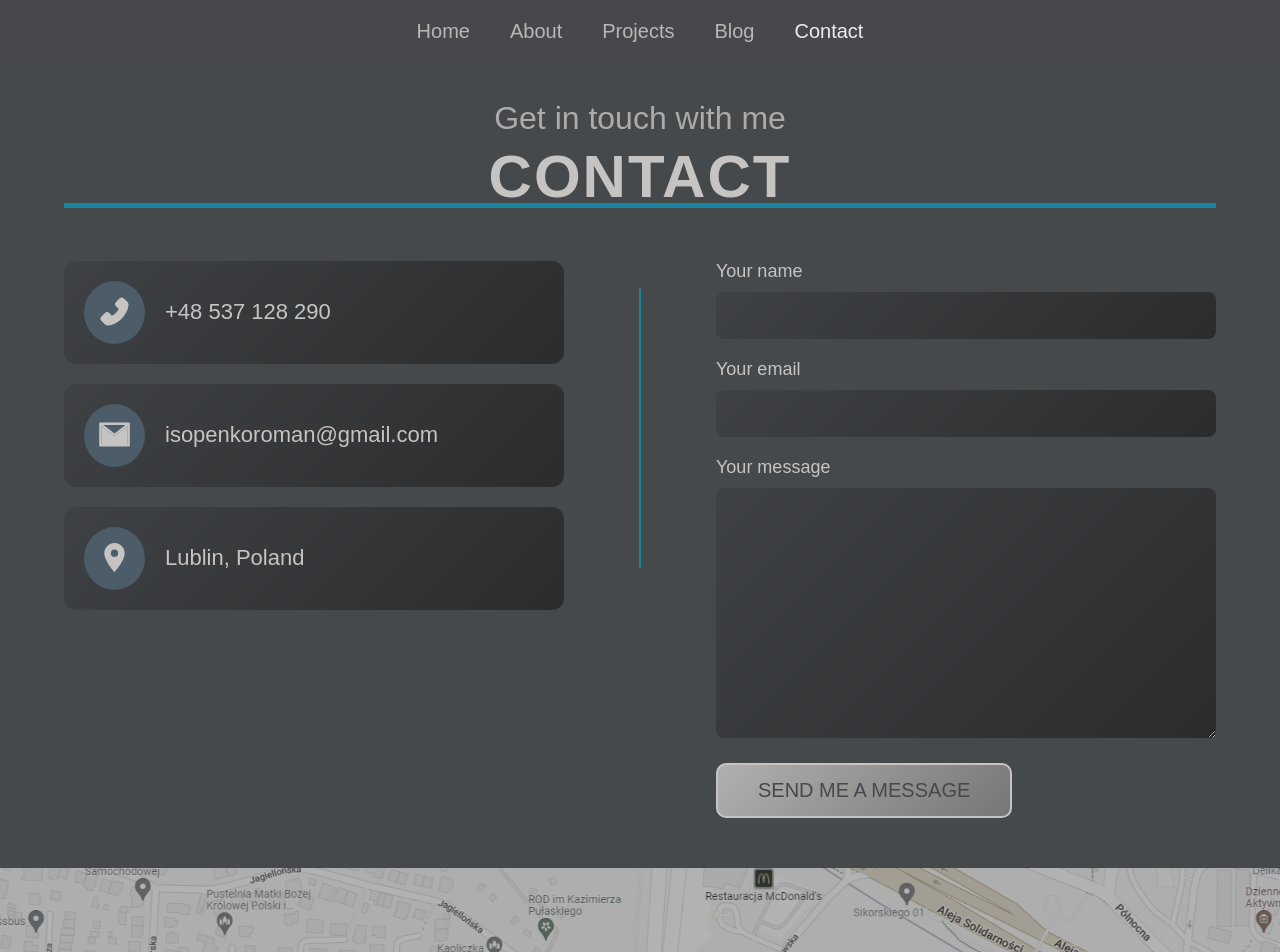
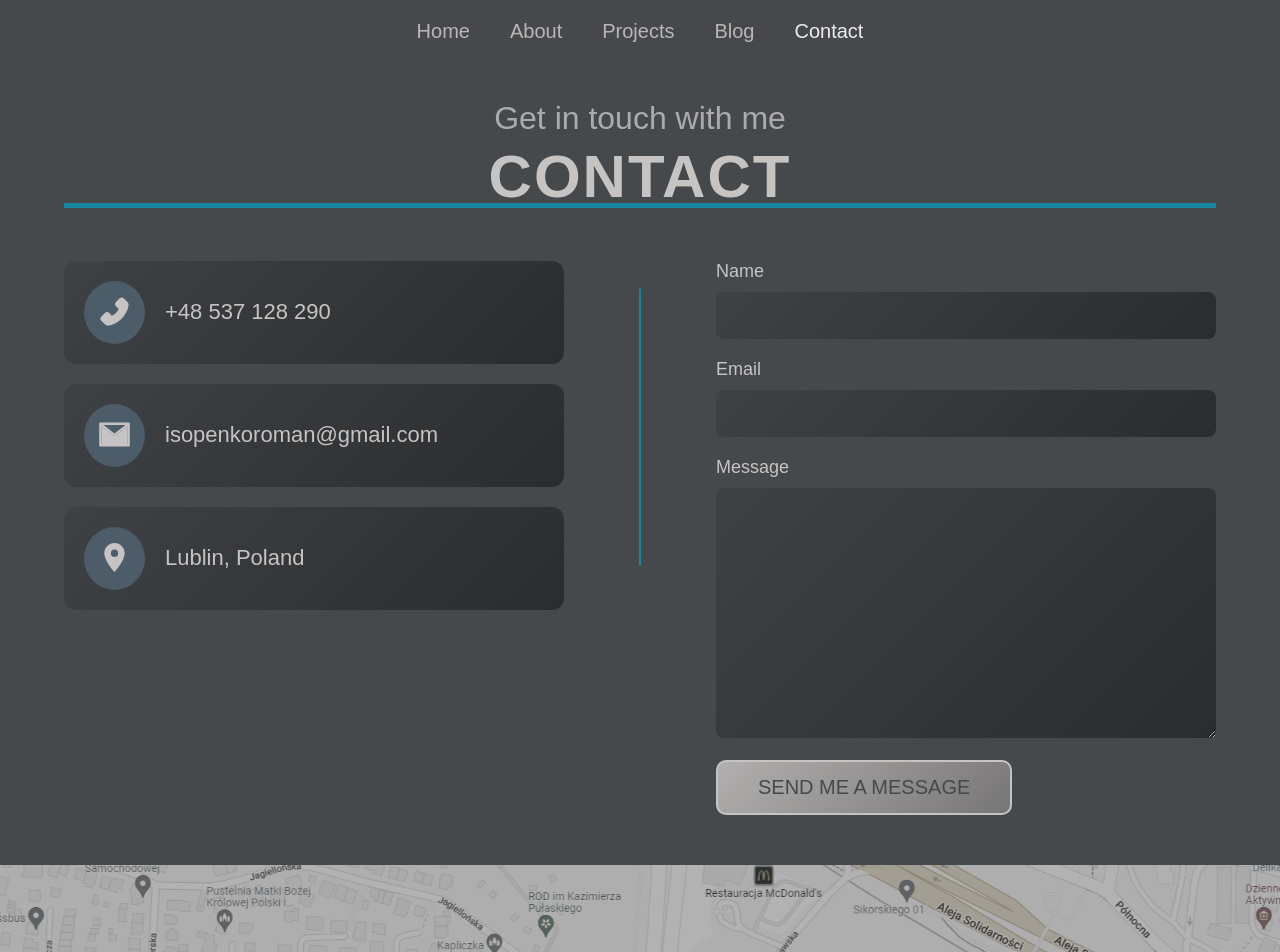
Before and after one commit to romaniso/React-Portfolio-Project, a React (Create React App) app: page /contact in a window 1280 px wide. Shown: the top 952 px of the page. Built offline with nearby package versions, Linux system fonts and the light colour scheme.

Commit message:
fix ContactForm component and link it to the emailJS library

```diff
--- a/src/components/ContactForm.jsx
+++ b/src/components/ContactForm.jsx
@@ -1,4 +1,4 @@
-import React, { useState, useRef } from "react";
+import React, { useRef, useState } from "react";
 import emailjs from "@emailjs/browser";
 
 const Result = () => {
@@ -9,14 +9,10 @@ const Result = () => {
   );
 };
 
-export default function ContactForm() {
-  const [name, setName] = useState("");
-  const [email, setEmail] = useState("");
-  const [message, setMessage] = useState("");
-
+const ContactForm = () => {
+  const [result, showResult] = useState(false);
   const form = useRef();
 
-  const [result, showResult] = useState(false);
   const sendEmail = (e) => {
     e.preventDefault();
 
@@ -35,64 +31,156 @@ export default function ContactForm() {
           console.log(error.text);
         }
       );
+
+    showResult(true);
+    setTimeout(() => {
       e.target.reset();
-    showResult(true);
+      showResult(false);
+    }, 5000);
   };
-
-  setTimeout(() => {
-    showResult(false);
-  }, 10000);
 
   return (
     <div className="form__wrapper">
       <form className="form" ref={form} onSubmit={sendEmail}>
         <div className="form-group">
-          <label htmlFor="name">
-            Your name
+          <label htmlFor="user_name">Name</label>
           <input
+            type="text"
+            name="user_name"
             className="card"
-              type="text"
-              id="name"
-              name="from_name"
-              value={name}
-              onChange={(e) => setName(e.target.value)}
+            id="user_name"
             required
           />
-          </label>
         </div>
         <div className="form-group">
-          <label htmlFor="email">
-            Your email
+          <label htmlFor="user_email">Email</label>
           <input
+            type="email"
+            name="user_email"
             className="card"
-              type="text"
-              id="email"
-              email="email"
-              value={email}
-              onChange={(e) => setEmail(e.target.value)}
+            id="user_email"
             required
           />
-          </label>
         </div>
         <div className="form-group">
-          <label htmlFor="message">
-            Your message
+          <label htmlFor="user_message">Message</label>
           <textarea
+            name="message"
             className="card"
-              type="text"
-              id="message"
-              message="message"
-              value={message}
-              onChange={(e) => setMessage(e.target.value)}
+            id="user_message"
             required
           />
-          </label>
         </div>
-        <button className="form__button button" type="submit">
-          Send me a message
-        </button>
+
+        <input
+          className="form__button button"
+          type="submit"
+          value="Send me a message"
+        />
+      </form>
       <div className="row">{result ? <Result /> : null}</div>
-      </form>
     </div>
   );
-}
+};
+
+export default ContactForm;
+
+// Old version - it doesn't work, maybe because of useState hooks
+
+// import React, { useState, useRef } from "react";
+// import emailjs from "@emailjs/browser";
+
+// const Result = () => {
+//   return (
+//     <p className="form__result">
+//       Your message has been sent. I will contact you soon.
+//     </p>
+//   );
+// };
+
+// export default function ContactForm() {
+//   const [name, setName] = useState("");
+//   const [email, setEmail] = useState("");
+//   const [message, setMessage] = useState("");
+
+//   const form = useRef();
+
+//   const [result, showResult] = useState(false);
+//   const sendEmail = (e) => {
+//     e.preventDefault();
+//     emailjs
+//       .sendForm(
+//         "service_r6r1q4l",
+//         "template_ddsxtrm",
+//         form.current,
+//         "gzuG-8n8L9RcvpbJh"
+//       )
+//       .then(
+//         (result) => {
+//           console.log(result.text);
+//         },
+//         (error) => {
+//           console.log(error.text);
+//         }
+//       );
+//     e.target.reset();
+//     showResult(true);
+//   };
+
+//   setTimeout(() => {
+//     showResult(false);
+//   }, 10000);
+
+//   return (
+//     <div className="form__wrapper">
+//       <form className="form" ref={form} onSubmit={sendEmail}>
+//         <div className="form-group">
+//           <label htmlFor="name">
+//             Your name
+//             <input
+//               className="card"
+//               type="text"
+//               id="name"
+//               name="user_name"
+//               value={name}
+//               onChange={(e) => setName(e.target.value)}
+//               required
+//             />
+//           </label>
+//         </div>
+//         <div className="form-group">
+//           <label htmlFor="email">
+//             Your email
+//             <input
+//               className="card"
+//               type="email"
+//               id="email"
+//               name="user_email"
+//               value={email}
+//               onChange={(e) => setEmail(e.target.value)}
+//               required
+//             />
+//           </label>
+//         </div>
+//         <div className="form-group">
+//           <label htmlFor="message">
+//             Your message
+//             <textarea
+//               className="card"
+//               type="text"
+//               id="message"
+//               name="message"
+//               value={message}
+//               onChange={(e) => setMessage(e.target.value)}
+//               required
+//             />
+//           </label>
+//         </div>
+//         <button className="form__button button" type="submit">
+//           Send me a message
+//         </button>
+//         <div className="row">{result ? <Result /> : null}</div>
+//       </form>
+//     </div>
+//   );
+// }
```
Lines whose indentation alone changed are shown as unchanged.
